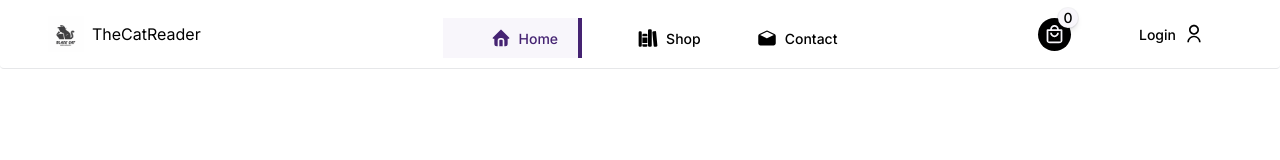
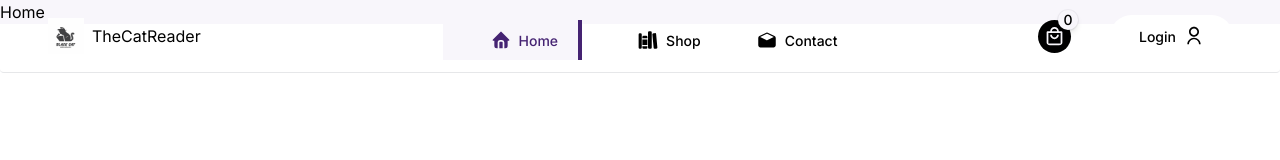
Before and after one commit to baonhanthai2710/BookStore, a React (Vite) app in the folder frontend/: page / in a window 1280 px wide. Shown: the top 160 px of the page. Built offline with nearby package versions, Linux system fonts and the light colour scheme.

Commit message:
feat(ui): login token

```diff
--- a/frontend/src/components/Header.jsx
+++ b/frontend/src/components/Header.jsx
@@ -1,5 +1,5 @@
-import React, {useState} from 'react';
-import { Link } from 'react-router-dom';
+import {React, useState, useEffect} from 'react';
+import { Link, useNavigate} from 'react-router-dom';
 import logo from '../assets/logo.png';
 import Navbar from './Navbar';
 import { CgMenuLeft } from 'react-icons/cg';
@@ -8,17 +8,35 @@ import { RiUserLine, RiShoppingBag4Line } from 'react-icons/ri';
 
 const Header = () => {
 
-  // const [active, setActive] = useState(false)
+  const navigate = useNavigate()
+  const [token] = useState('')
+  const [active, setActive] = useState(false)
   const [menuOpened, setMenuOpened] = useState(false)
 
   const toggleMenu = () => {
     setMenuOpened((prev) => !prev);
   }
 
+  useEffect (()=>{
+      const handleScroll = () => {
+        if (window.scrollY > 0){
+          if(menuOpened){
+            setMenuOpened(false)
+          }
+        }
+        setActive(window.scrollY > 30)
+      }
+      window.addEventListener("scroll", handleScroll)
+      return()=>{
+        window.removeEventListener("scroll", handleScroll)
+      }
+  }),[menuOpened]
+
   return (
     <header className='fixed top-0 w-full left-0 right-0 z-50'>
-      <div className='bg-white py-2.5 max-padd-container flexBetween border-b border-slate-900/10 rounded transition-all duration-300'>
-        <Link to='/' className='flex-1 flex items-center justify-start'>
+      <div className={`${active ? 'bg-white py-2.5' : 'py-3'} max-padd-container flexBetween border-b border-slate-900/10 rounded transition-all duration-300`}
+      >
+    <Link to='/' className='flex-1 flex items-center justify-start'>
           <img
             src={logo}
             alt='TheCatReader Logo'
@@ -42,10 +60,23 @@ const Header = () => {
             <RiShoppingBag4Line className='text-[33px] bg-black text-primary p-1.5 rounded-full' />
             <span className='bg-primary ring-1 ring-slate-900/5 medium-14 absolute left-5 -top-2.5 flexCenter w-5 h-5 rounded-full shadow-md '>0</span>
           </Link>
-          <div>
-            <button className='btn-outline flexCenter gap-x-2'>
-              Login <RiUserLine className='text-xl' />
-            </button>
+          <div className="relative group">
+            <div onClick={!token && navigate('/') } classname="">
+            {token ?
+            (<div><TbUserCircle className="text-[29px] cursor-pointer"/></div>
+            ) : (
+                <button className='btn-outline flexCenter gap-x-2'>
+                Login <RiUserLine className='text-xl' />
+              </button>
+            )}
+            </div>
+            {token &&<>
+            <ul className="bg-white p-1 w-33 ring-1 ring-slate-900/5
+             rounded absolute right-0 top-10 hidden group-hover:flex flex-col regular-14 shadow-md ">
+              <li className="p-2 text-tertiary rounded-md hover:bg-primary cursor-pointer">Orders</li>
+              <li className="p-2 text-tertiary rounded-md hover:bg-primary cursor-pointer">LogOut</li>
+            </ul>
+            </>}
           </div>
         </div>
       </div>
--- a/frontend/src/pages/Home.jsx
+++ b/frontend/src/pages/Home.jsx
@@ -3,6 +3,7 @@ import React from 'react'
 const Home = () => {
   return (
     <div>
+      Home
     </div>
   )
 }
```
